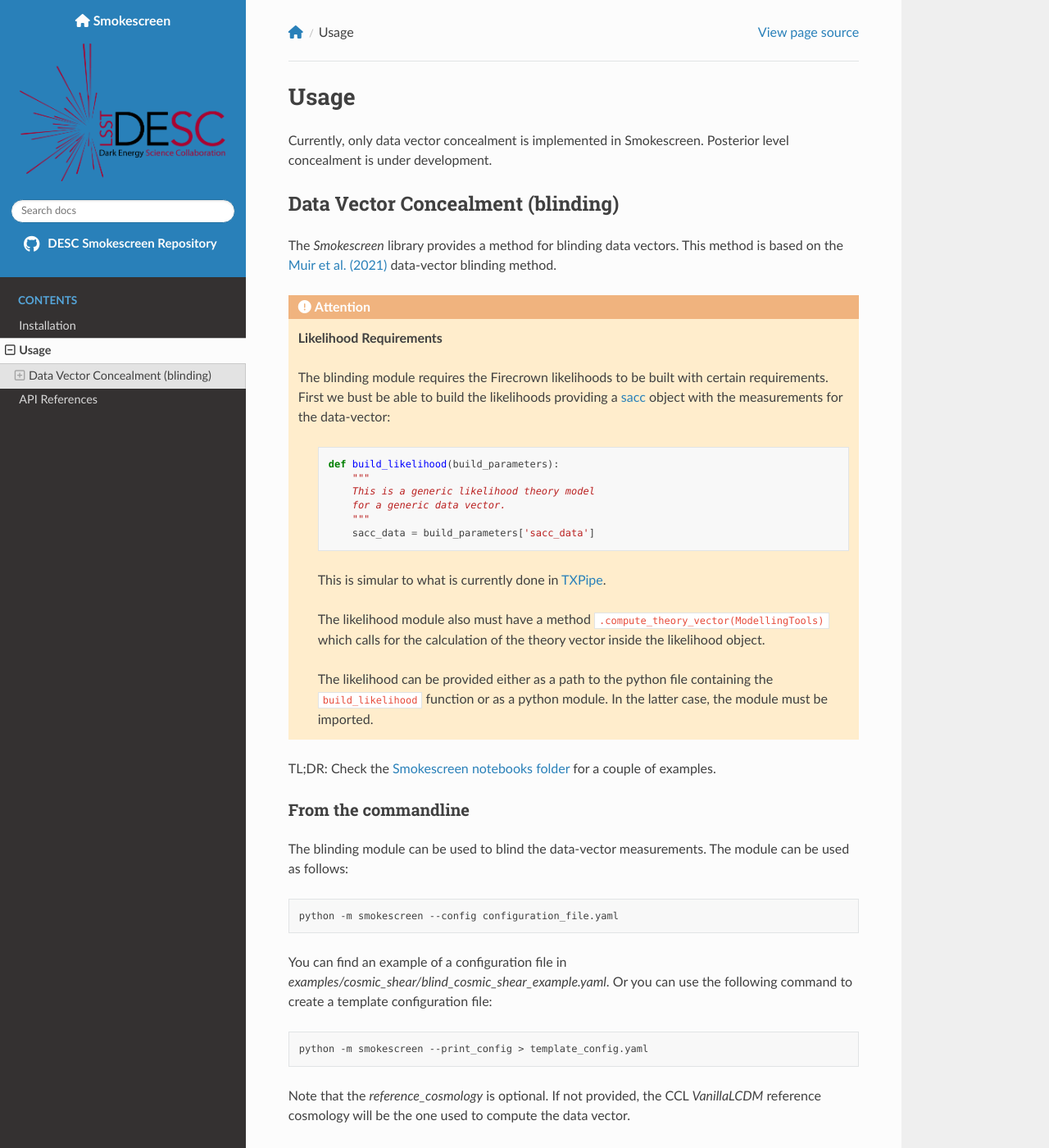
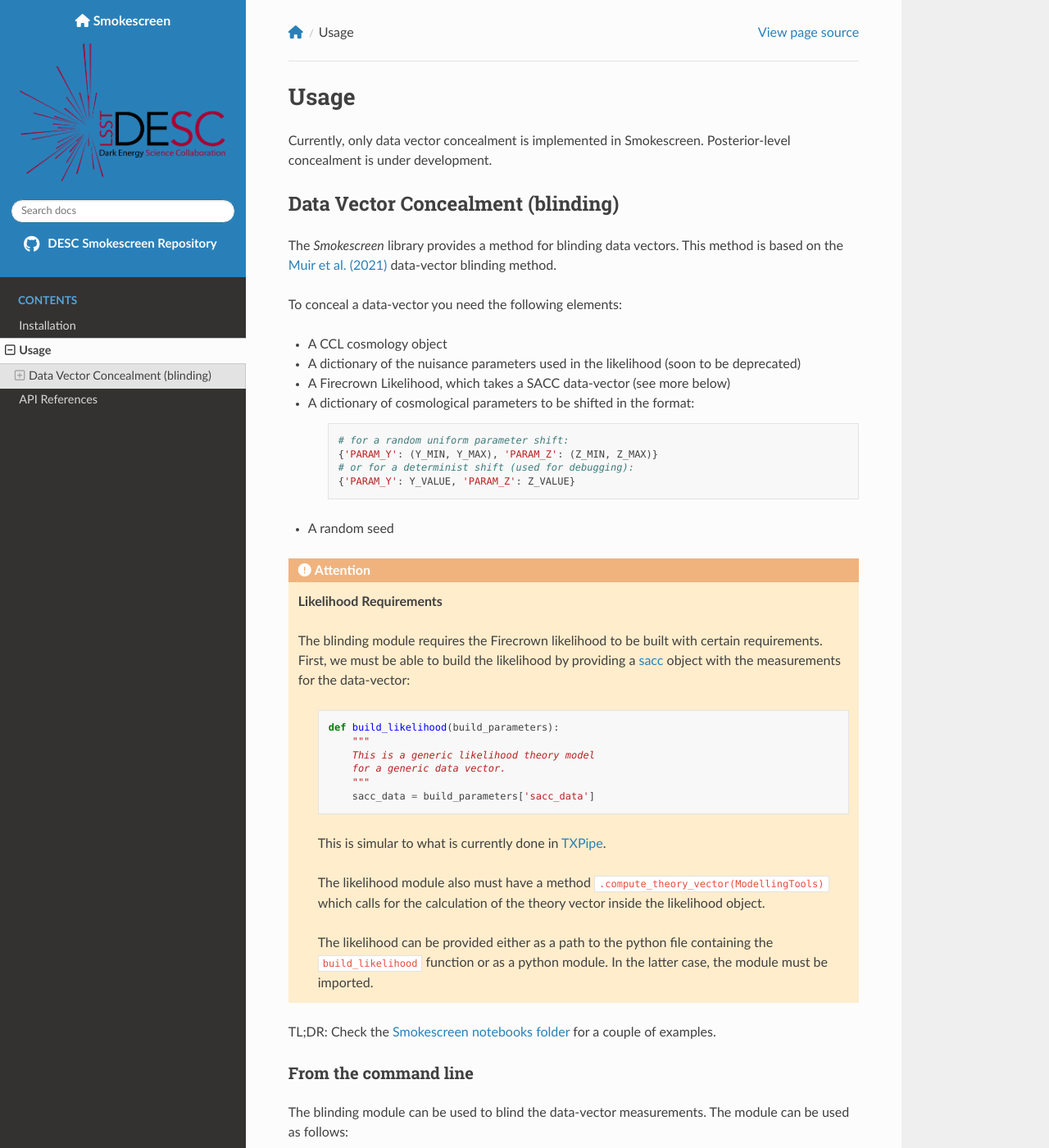
Before and after one commit to LSSTDESC/Smokescreen, a Sphinx documentation site: the page built from docs/source/usage.rst, in a window 1280 px wide and 1400 px high. Shown: the whole window at 82% size. Built offline with Sphinx 7.4.7 and the Read the Docs theme 2.0.0, drawn with Linux system fonts in a browser that asks for light colours; some of the changed text lies outside the part shown.

```diff
--- a/docs/source/usage.rst
+++ b/docs/source/usage.rst
@@ -1,17 +1,36 @@
 Usage
 ======
 
-Currently, only data vector concealment is implemented in Smokescreen. Posterior level concealment is under development.
+Currently, only data vector concealment is implemented in Smokescreen. Posterior-level concealment is under development.
 
 Data Vector Concealment (blinding)
 -----------------------------------
 
 The `Smokescreen` library provides a method for blinding data vectors. This method is based on the `Muir et al. (2021) <https://arxiv.org/abs/1911.05929>`_ data-vector blinding method.
 
+To conceal a data-vector you need the following elements:
+
+* A CCL cosmology object
+
+* A dictionary of the nuisance parameters used in the likelihood (soon to be deprecated)
+
+* A Firecrown Likelihood, which takes a SACC data-vector (see more below)
+
+* A dictionary of cosmological parameters to be shifted in the format:
+
+      .. code-block:: python
+
+        # for a random uniform parameter shift:
+        {'PARAM_Y': (Y_MIN, Y_MAX), 'PARAM_Z': (Z_MIN, Z_MAX)}
+        # or for a determinist shift (used for debugging):
+        {'PARAM_Y': Y_VALUE, 'PARAM_Z': Z_VALUE}
+
+* A random seed
+
 .. attention::
    **Likelihood Requirements**
 
-   The blinding module requires the Firecrown likelihoods to be built with certain requirements. First we bust be able to build the likelihoods providing a `sacc <https://github.com/LSSTDESC/sacc/tree/master>`_ object with the measurements for the data-vector:
+   The blinding module requires the Firecrown likelihood to be built with certain requirements. First, we must be able to build the likelihood by providing a `sacc <https://github.com/LSSTDESC/sacc/tree/master>`_ object with the measurements for the data-vector:
 
     .. code-block:: python
 
@@ -30,15 +49,33 @@
 
 TL;DR: Check the `Smokescreen notebooks folder <https://github.com/LSSTDESC/Smokescreen/tree/main/notebooks>`_ for a couple of examples.
 
-From the commandline
-~~~~~~~~~~~~~~~~~~~~
+From the command line
+~~~~~~~~~~~~~~~~~~~~~~
 The blinding module can be used to blind the data-vector measurements. The module can be used as follows:
 
 .. code-block:: bash
 
    python -m smokescreen --config configuration_file.yaml
 
-You can find an example of a configuration file in `examples/cosmic_shear/blind_cosmic_shear_example.yaml`. Or you can use the following command to create a template configuration file:
+You can find an example of a configuration file here:
+
+.. code-block:: yaml
+
+    path_to_sacc: "./cosmicshear_sacc.fits"
+    likelihood_path: "./cosmicshear_likelihood.py"
+    systematics:
+        trc1_delta_z: 0.1
+        trc0_delta_z: 0.1
+    shifts_dict:
+        Omega_c: [0.20, 0.42]
+        sigma8: [0.67, 0.92]
+    seed: 2112
+    # only needed if you want a different reference cosmology
+    # than ccl.VanillaLCDM
+    reference_cosmology:
+        sigma8: 0.85
+
+Or you can use the following command to create a template configuration file:
 
 .. code-block:: bash
 
```
Also changed, not shown: 1 other file.
